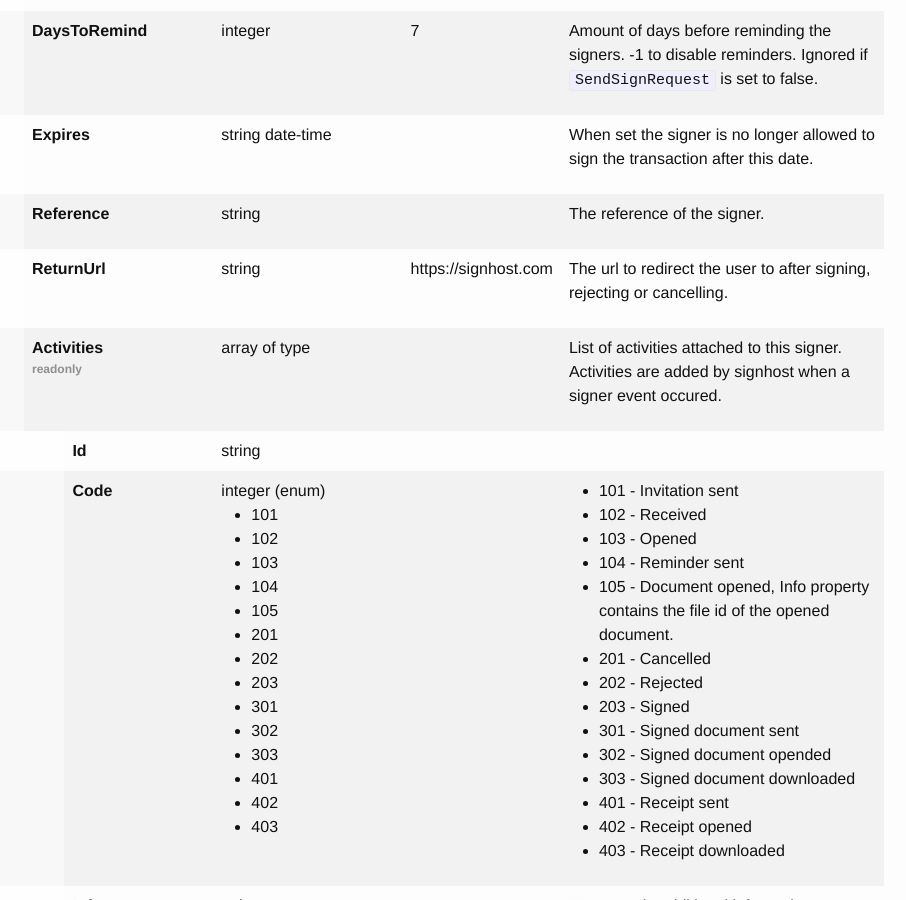
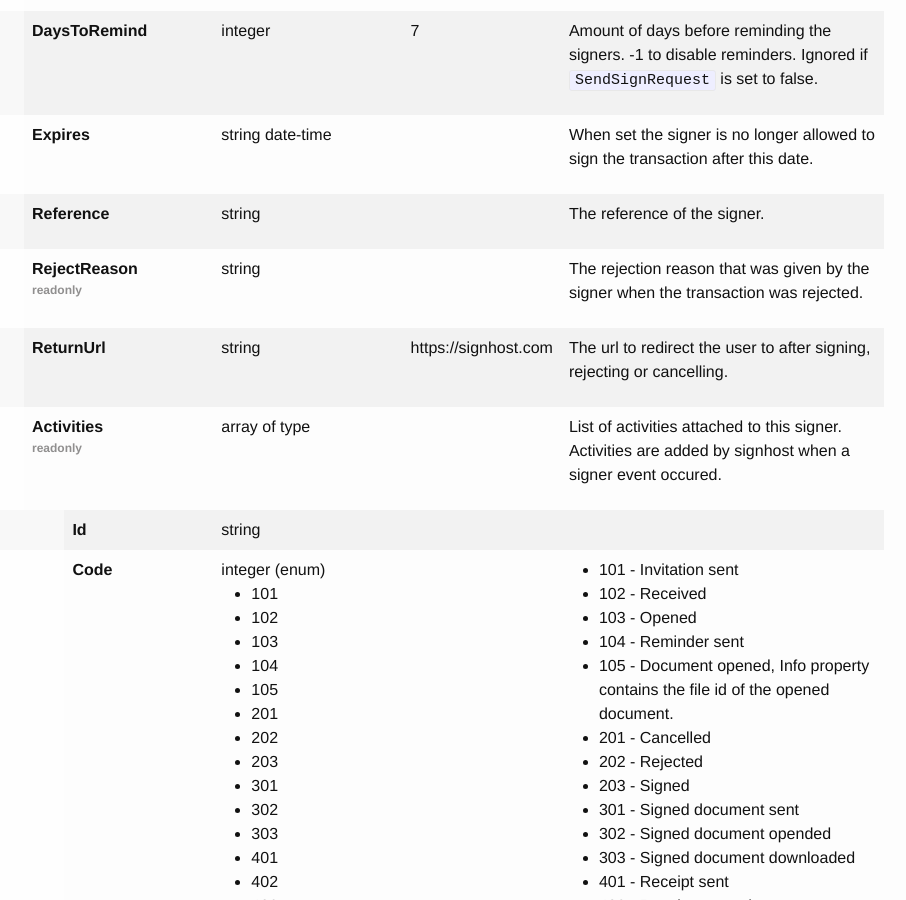
Before and after one commit to markohantula/evidos.github.io, a Jekyll site: the page built from endpoints.html, in a window 1280 px wide and 900 px high, scrolled down 9850 px. Shown: the whole window, without its empty margins (206-1112 px from the left). Built offline with Jekyll 4.4.1, drawn with Linux system fonts in a browser that asks for light colours.

Commit message:
Add missing RejectReason property on Signer object (#69)

```diff
--- a/_data/api-swagger.yaml
+++ b/_data/api-swagger.yaml
@@ -313,6 +313,10 @@ definitions:
               format: date-time
             Reference:
               description: The reference of the signer.
+              type: string
+            RejectReason:
+              readOnly: true
+              description: The rejection reason that was given by the signer when the transaction was rejected.
               type: string
             ReturnUrl:
               description: The url to redirect the user to after signing, rejecting or cancelling.
```
